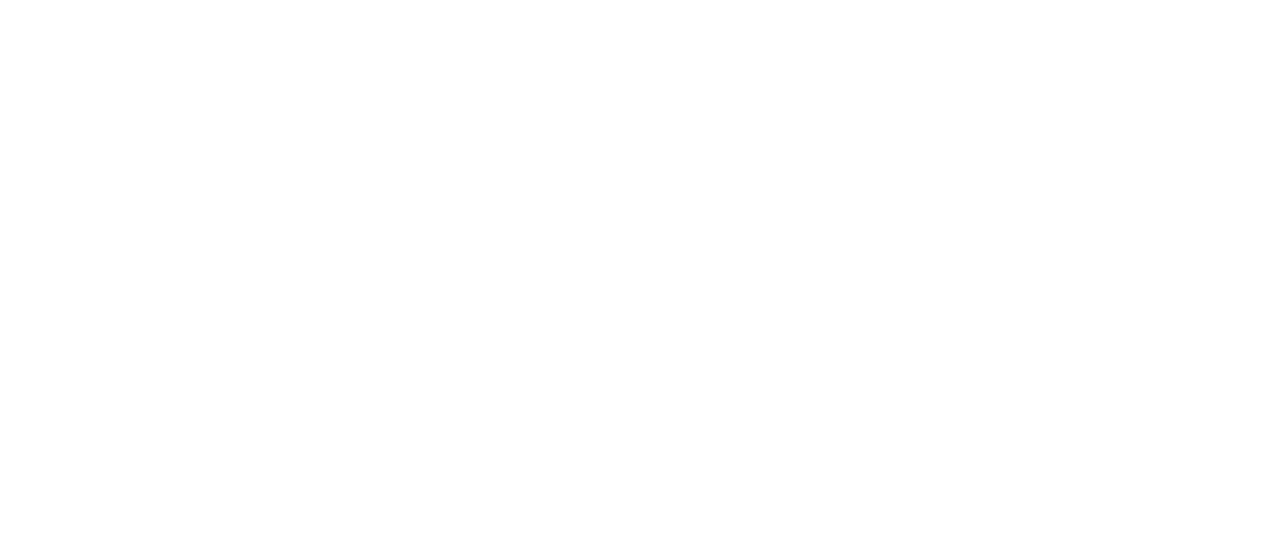
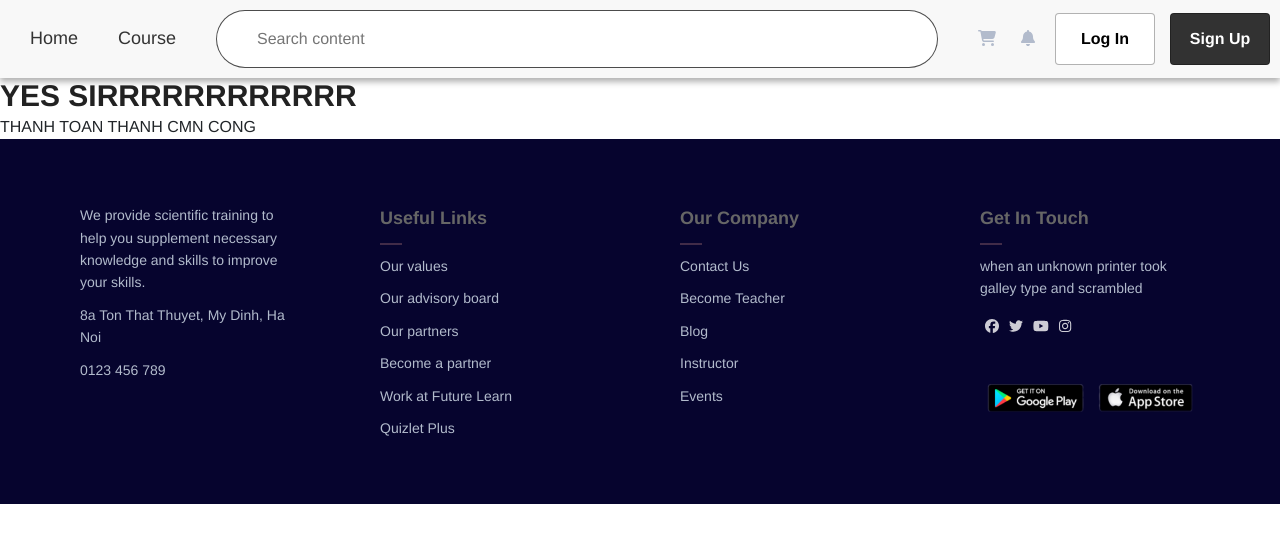
Before and after one commit to noeln123/front-end, a React (Create React App) app: page /checkout/success in a window 1280 px wide. Before the commit this address had no page. Shown: the top 542 px of the page. Built offline with nearby package versions, Linux system fonts and the light colour scheme.

Commit message:
add checkout

```diff
--- a/src/App.js
+++ b/src/App.js
@@ -20,6 +20,8 @@
 import AdminDashboard from './Pages/AdminDashboard';
 import GeneralManagment from './Pages/GeneralManagment';
 import CourseManagment from './Pages/CourseManagment';
+import CheckOutSuccess from './Pages/CheckoutSuccess';
+import CheckOutCancel from './Pages/CheckOutCancel';
 function App() {
   return (
     <Router>
@@ -44,6 +46,8 @@
           <Route path="general-management" element={<GeneralManagment />} />
           <Route path="course-management" element={<CourseManagment />} />
         </Route>
+        <Route path="/checkout/success" element={<CheckOutSuccess/>}/>
+        <Route path="/checkout/cancel" element={<CheckOutCancel/>}/>
       </Routes>
     </Router>
   );
--- /dev/null
+++ b/src/Pages/CheckOutCancel.js
@@ -0,0 +1,16 @@
+import React, { useState } from 'react';
+import { HeaderMenu } from "../Component/Menu";
+import Footer from "../Component/Footer";
+
+const CheckOutCancel = () => {
+    return (
+        <>
+            <HeaderMenu />
+            <h2>NO SIRRRRRRRRRRRR </h2>
+            THANH TOAN THAT CMN BAI
+            <Footer />
+        </>
+    );
+}
+
+export default CheckOutCancel;
--- /dev/null
+++ b/src/Pages/CheckoutSuccess.js
@@ -0,0 +1,17 @@
+import React, { useState } from 'react';
+import '../Resource/Css/viet-all.css';
+import { HeaderMenu } from "../Component/Menu";
+import Footer from "../Component/Footer";
+
+const CheckOutSuccess = () => {
+    return (
+        <>
+            <HeaderMenu />
+            <h2>YES SIRRRRRRRRRRRR </h2>
+            THANH TOAN THANH CMN CONG
+            <Footer />
+        </>
+    );
+}
+
+export default CheckOutSuccess;
```
